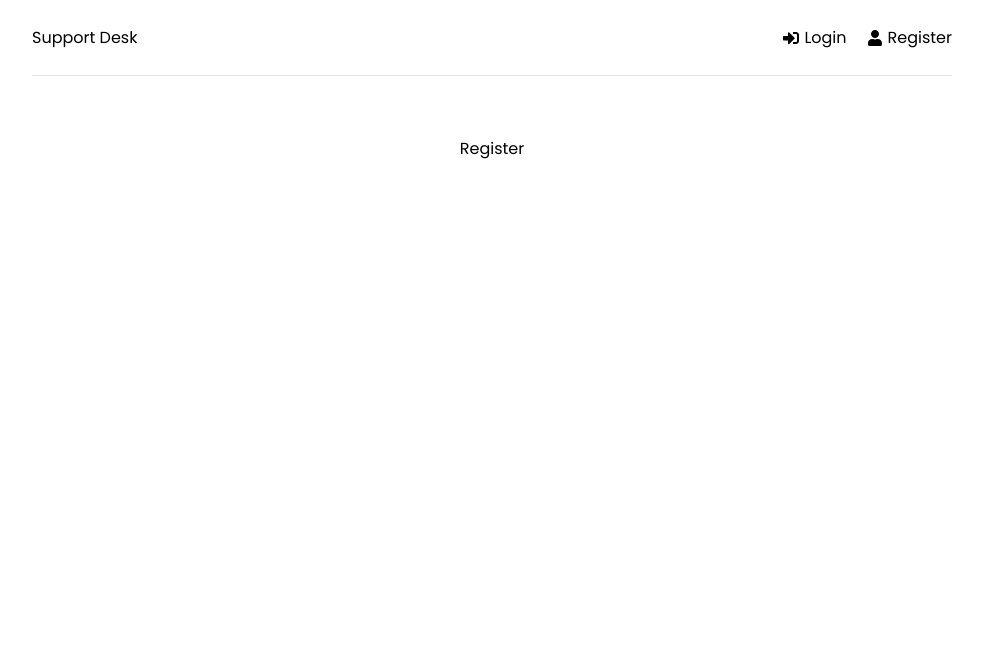
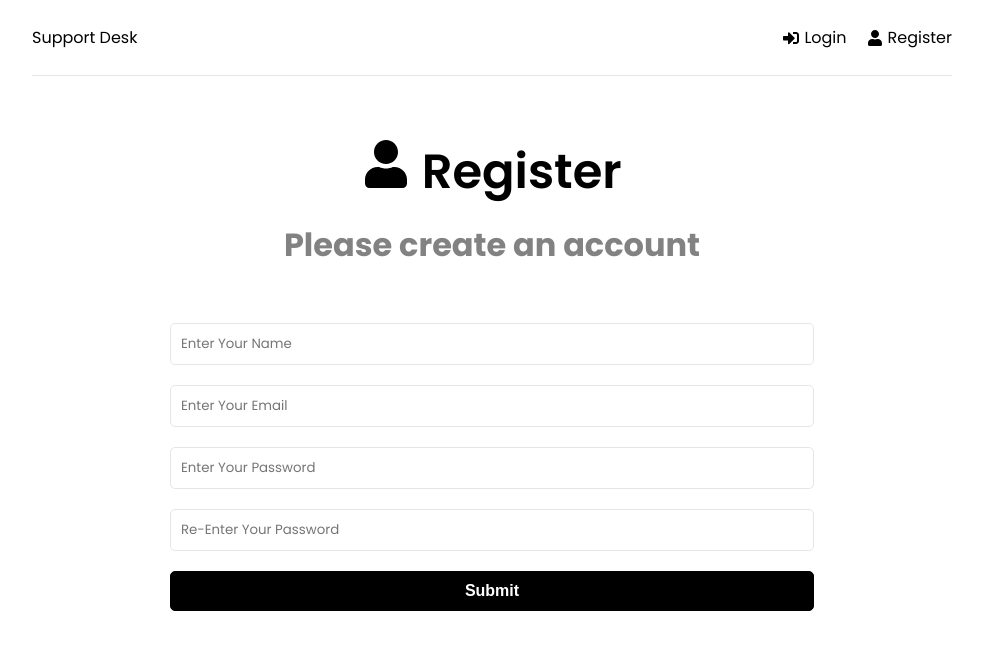
Before and after one commit to liambrewster/supportdesk, a React (Create React App) app in the folder frontend/: page /register in a window 1280 px wide. Shown: the top 650 px of the page, without its empty margins (148-1131 px from the left). Built offline with nearby package versions, Linux system fonts and the light colour scheme.

Commit message:
style: added home, login & register UI

```diff
--- a/frontend/src/App.js
+++ b/frontend/src/App.js
@@ -1,4 +1,6 @@
 import {BrowserRouter as Router, Routes, Route} from 'react-router-dom'
+import { ToastContainer } from 'react-toastify'
+import 'react-toastify/dist/ReactToastify.css'
 import Header from './components/Header'
 import Home from './pages/Home'
 import Register from './pages/Register'
@@ -18,6 +20,7 @@
           </Routes>
         </div>
       </Router>
+      <ToastContainer/>
     </>
   );
 }
--- a/frontend/src/pages/Home.jsx
+++ b/frontend/src/pages/Home.jsx
@@ -1,8 +1,21 @@
-import React from 'react'
+import {Link} from 'react-router-dom'
+import {FaQuestionCircle, FaTicketAlt} from 'react-icons/fa'
 
 function Home() {
   return (
-    <div>Home</div>
+    <>
+    <section className="heading">
+      <h1>What do you need help with?</h1>
+      <p>Please choose from an option below</p>
+    </section>
+
+    <Link to='/new-ticket' className='btn btn-reverse btn-block'>
+      <FaQuestionCircle/> Create New Ticket
+    </Link>
+    <Link to='/tickets' className='btn btn-block'>
+      <FaTicketAlt/> View My Tickets
+    </Link>
+    </>
   )
 }
 
--- a/frontend/src/pages/Login.jsx
+++ b/frontend/src/pages/Login.jsx
@@ -1,8 +1,55 @@
-import React from 'react'
+import {useState,} from 'react'
+import {FaSignInAlt} from 'react-icons/fa'
+import {toast} from 'react-toastify'
 
 function Login() {
+
+  const [formData,setFormData] = useState({
+    email:'',
+    password:'',
+  })
+
+  const {email,password} = formData
+
+  const onChange = (e) => {
+    setFormData((prevState)=>({
+      ...prevState,
+      [e.target.name]:e.target.value,
+    }))
+  }
+
+  const onSubmit = (e) => {
+    e.preventDefault()
+
+  }
+
   return (
-    <div>Login</div>
+    <>
+    <section className='heading'>
+      <h1>
+        <FaSignInAlt/> Login
+      </h1>
+      <p>Please login to get support</p>
+
+    </section>
+
+    <section className="form">
+      <form onSubmit={onSubmit}>
+        <div className="form-group">
+          <input type="email" className="form-control" id="email" name='email' value={email} onChange={onChange} placeholder='Enter Your Email' required/>
+        </div>
+        <div className="form-group">
+          <input type="password" className="form-control" id="password" name='password' value={password} onChange={onChange} placeholder='Enter Your Password' required/>
+        </div>
+        <div className="form-group">
+          <button className="btn btn-block">
+            Submit
+          </button>
+        </div>
+
+      </form>
+    </section>
+    </>
   )
 }
 
--- a/frontend/src/pages/Register.jsx
+++ b/frontend/src/pages/Register.jsx
@@ -1,8 +1,65 @@
-import React from 'react'
+import {useState,} from 'react'
+import {FaUser} from 'react-icons/fa'
+import {toast} from 'react-toastify'
 
 function Register() {
+
+  const [formData,setFormData] = useState({
+    name:'',
+    email:'',
+    password:'',
+    password2:''
+  })
+
+  const {name,email,password,password2} = formData
+
+  const onChange = (e) => {
+    setFormData((prevState)=>({
+      ...prevState,
+      [e.target.name]:e.target.value,
+    }))
+  }
+
+  const onSubmit = (e) => {
+    e.preventDefault()
+    if(password !== password2){
+      toast.error('passwords do not match')
+    }
+  }
+
   return (
-    <div>Register</div>
+    <>
+    <section className='heading'>
+      <h1>
+        <FaUser/> Register
+      </h1>
+      <p>Please create an account</p>
+
+    </section>
+
+    <section className="form">
+      <form onSubmit={onSubmit}>
+        <div className="form-group">
+          <input type="text" className="form-control" id="name" name='name' value={name} onChange={onChange} placeholder='Enter Your Name' required/>
+        </div>
+        <div className="form-group">
+          <input type="email" className="form-control" id="email" name='email' value={email} onChange={onChange} placeholder='Enter Your Email' required/>
+        </div>
+        <div className="form-group">
+          <input type="password" className="form-control" id="password" name='password' value={password} onChange={onChange} placeholder='Enter Your Password' required/>
+        </div>
+        <div className="form-group">
+          <input type="password" className="form-control" id="password2" name='password2' value={password2} onChange={onChange} placeholder='Re-Enter Your Password' required/>
+        </div>
+        <div className="form-group">
+          <button className="btn btn-block">
+            Submit
+          </button>
+        </div>
+
+      </form>
+    </section>
+    </>
   )
 }
 
```
